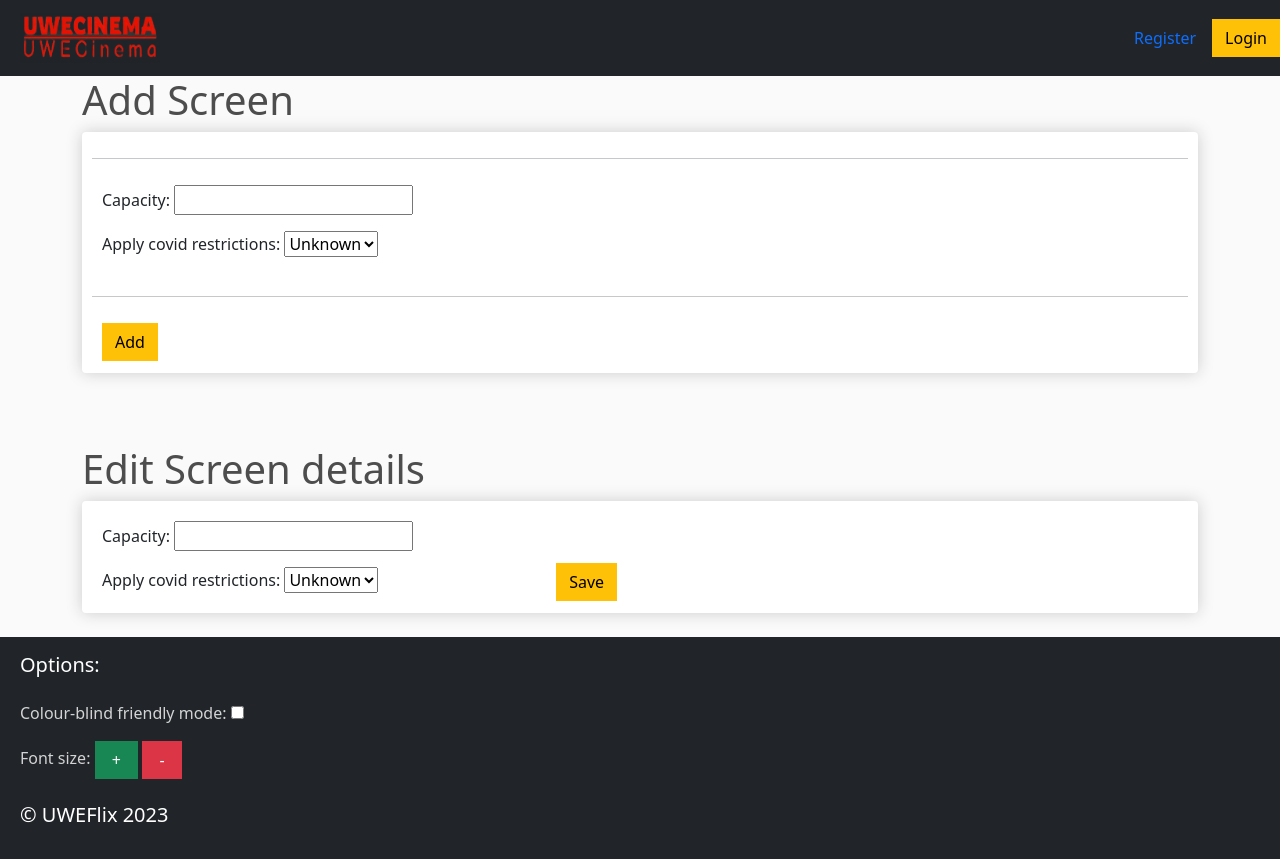
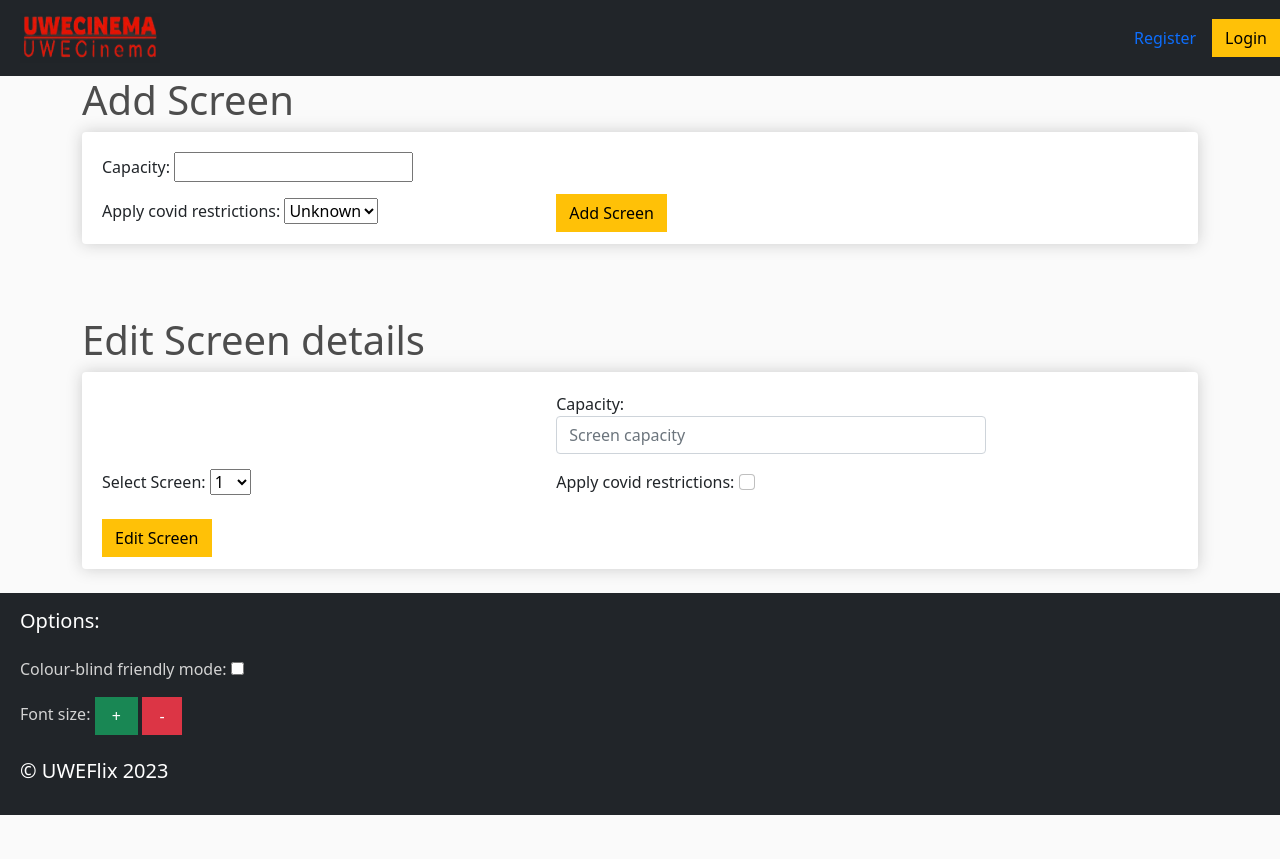
Before and after one commit to andrei2timo/ESD-UWEFlix-Cinema-Component-B, a Django app: page /add_screen/ in a window 1280 px wide. After the commit the page ends 815 px from the top, so only its background shows below. Run offline with Django 4.2, Linux system fonts and the light colour scheme; data comes from the database, SQL or seed files in the repository; both versions use the stored data as it was after the commit; some libraries are stand-ins or nearby versions.

Commit message:
new changes

```diff
--- a/Cinema-System-ESD-Component B/UWEFlix_django/uweflix/templates/uweflix/add_screen.html
+++ b/Cinema-System-ESD-Component B/UWEFlix_django/uweflix/templates/uweflix/add_screen.html
@@ -12,16 +12,12 @@ Add/Edit Screen
     }
 </style>
 <form method="POST" class="box-element" autocomplete="off">
-    <hr>
     {% csrf_token %}
     <div class="form-group">
     {{ form.as_p }}
     </div>
-    <br/>
-    <br/>
-    <hr>
     <div class="form-group">
-    <button id="confirm-btn" type="submit" class="btn btn-warning">Add</button>
+    <button type="submit" name="add_screen" value="Add Screen" class="btn btn-warning">Add Screen</button>
     </div>
 </form>
 <br/><br/><br/>
@@ -30,10 +26,18 @@ Add/Edit Screen
 <form method="POST" class="box-element" autocomplete="off">
     {% csrf_token %}
     <div class="form-group">
-        {{ form.as_p }}
+        <label for="selected_screen">Select Screen:</label>
+        <select id="selected_screen" name="selected_screen">
+            {% for option in options %}
+            <option value="{{ option.id }}">{{ option }}</option>
+            {% endfor %}
+        </select>
     </div>
     <div class="form-group">
-        <button id="confirm-btn" type="submit" class="btn btn-warning">Save</button>
+        {{ form1.as_p }}
+    </div>
+    <div class="form-group">
+        <button type="submit" name="edit_screen" value="Edit Screen" class="btn btn-warning">Edit Screen</button>
     </div>
 </form>
 {% endblock %}
--- a/Cinema-System-ESD-Component B/UWEFlix_django/uweflix/views.py
+++ b/Cinema-System-ESD-Component B/UWEFlix_django/uweflix/views.py
@@ -209,28 +209,41 @@ def edit_film(request):
 
 def add_screen(request):
     context = {}
-    form = addScreenForm
+    form = addScreenForm()
+    selected_screen = None
+    form1 = editScreenForm()
+    screens = Screen.objects.all()
+    options = [screen.id for screen in screens]
+    if screens:
+        context['screens'] = screens
+        context['options'] = options
     if request.method == "POST":
         form = addScreenForm(request.POST)
         if form.is_valid():
             capacity = form.cleaned_data['capacity']
             covid_restrictions = form.cleaned_data['apply_covid_restrictions']
-        Screen.newScreen(capacity, covid_restrictions)
+            screen = Screen(capacity=capacity, apply_covid_restrictions=covid_restrictions)
+            screen.save()
+            return redirect('add_screen')
+
+        if 'edit_screen' in request.POST:
+            capacity = request.POST.get('capacity')
+            covid_restrictions = request.POST.get('apply_covid_restrictions')
+            try:
+                selected_screen = Screen.objects.get(id=screen_id)
+                if capacity is not None and capacity.isdigit():
+                    screen_id = Screen.objects.get(id=id)
+                    screen_id.capacity = capacity
+                    screen_id.apply_covid_restrictions = covid_restrictions
+                selected_screen = Screen.objects.get(id=screen_id)
+                form1 = editScreenForm(request.POST, instance=selected_screen)
+            except Screen.DoesNotExist:
+                    print("Screen does not exist")
+            if screen_id:
+                form = EditFilmForm(instance=screen_id)
+
     context['form'] = form
-    return render(request, 'uweflix/add_screen.html', context)
-
-def edit_screen(request):
-    context = {}
-    selected_screen = None
-    form = editScreenForm()
-    if request.method == "POST":
-        screen_id = request.POST.get('selected_screen')
-        selected_screen = Screen.objects.get(pk=screen_id)
-        form = editScreenForm(request.POST, instance=selected_screen)
-        if form.is_valid():
-            form.save()
-    context['form'] = form
-    context['screens'] = Screen.objects.all()
+    context['form1'] = form1
     context['selected_screen'] = selected_screen
     return render(request, 'uweflix/add_screen.html', context)
 
```
Also changed, not shown: Cinema-System-ESD-Component B/UWEFlix_django/db.sqlite3.
